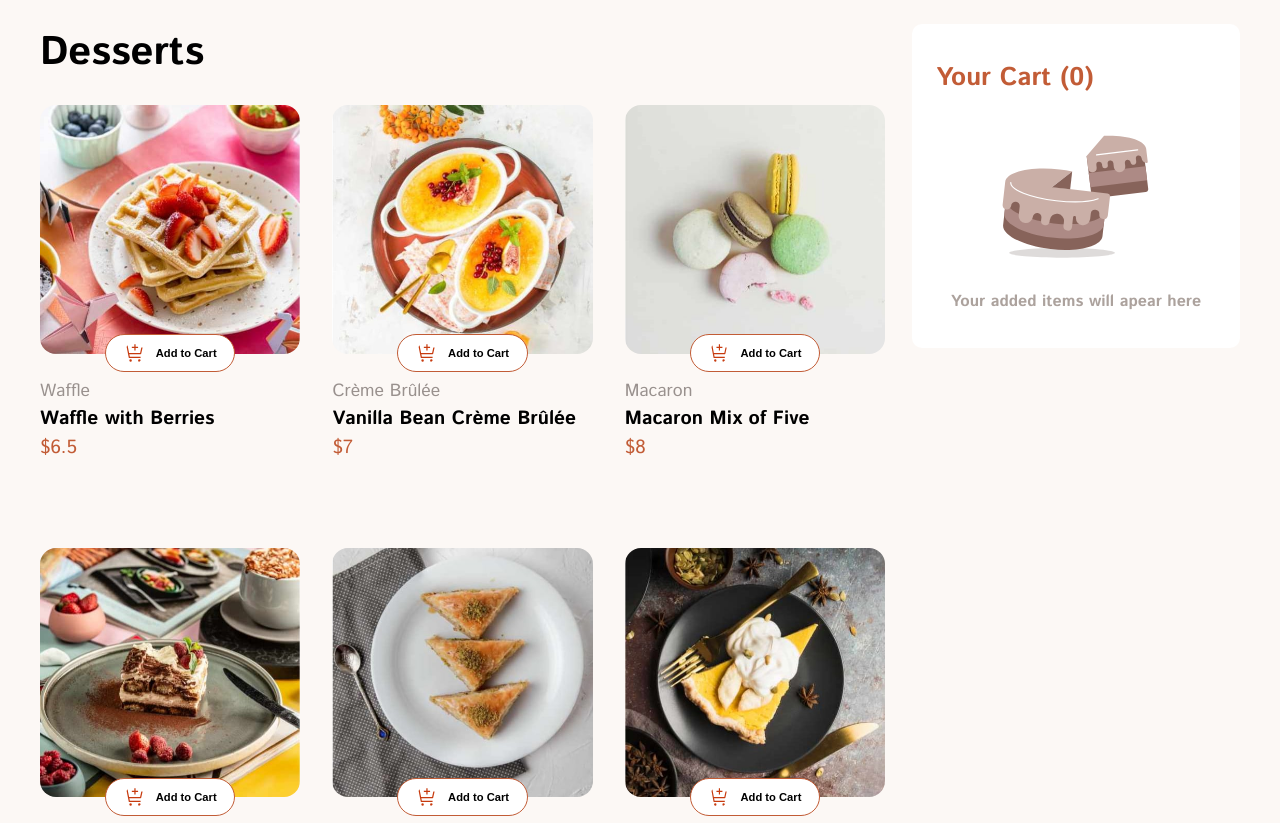
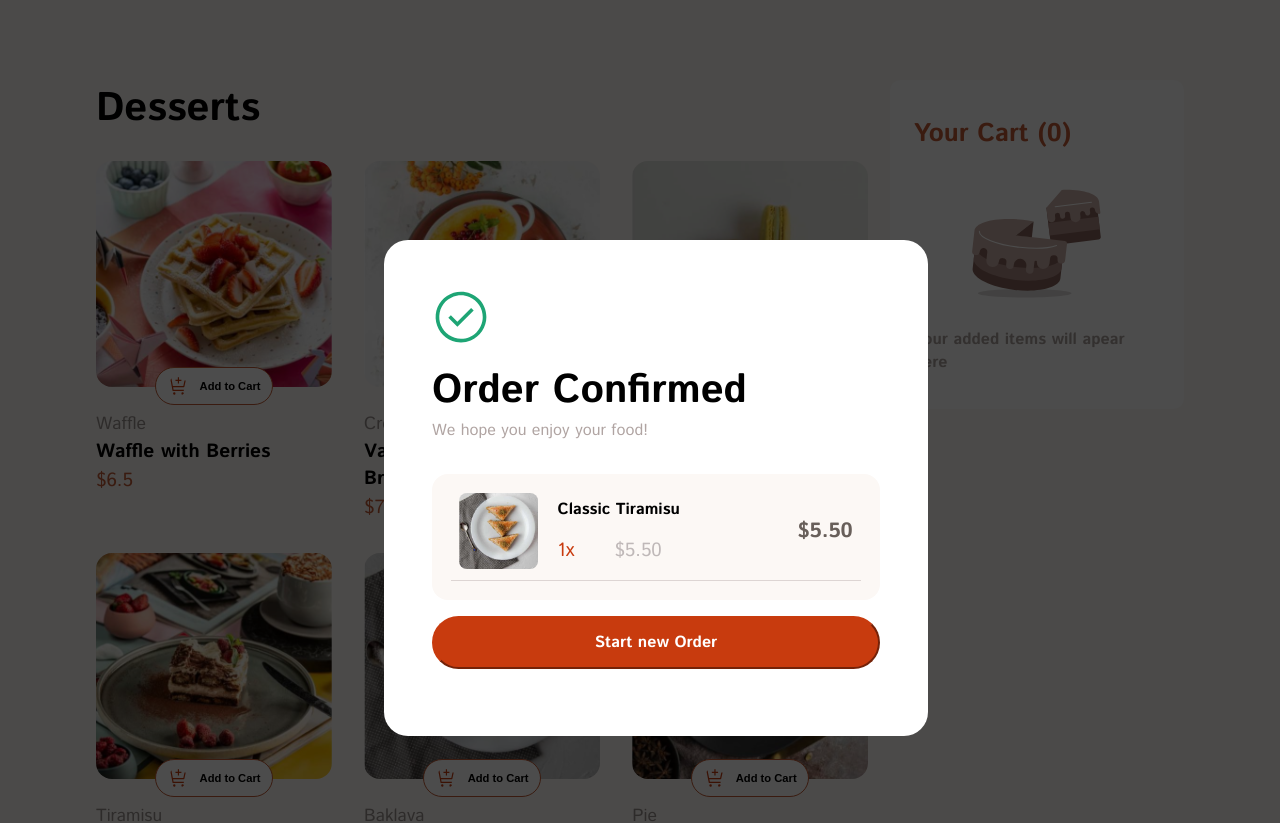
Before and after one commit to Kennedy-was-taken/product-list-with-cart-main, an Angular app: page / in a window 1280 px wide. Shown: the top 823 px of the page. Built offline with nearby package versions, Linux system fonts and the light colour scheme.

Commit message:
confirm design done

```diff
--- a/src/app/app.component.html
+++ b/src/app/app.component.html
@@ -1,3 +1,5 @@
+
+
 
 
 <!-- Container -->
@@ -78,5 +80,48 @@
 
      </section>
 
+</section>
 
-</section>
+<!-- Overlay -->
+<div class="overlay"></div>
+
+<!-- popup -->
+ <section class="popup">
+
+    <!-- logo -->
+    <img src="../assets/images/icon-order-confirmed.svg"/>
+
+    <!-- heading -->
+    <h1 class="something">Order Confirmed</h1>
+
+    <!-- sub text -->
+    <p>We hope you enjoy your food!</p>
+
+    <!-- item container -->
+     <section class="order_container">
+
+        <div class="order_item">
+
+            <img src="../assets/images/image-baklava-desktop.jpg"/>
+
+            <div class="middle_grid">
+
+                <p class="name">Classic Tiramisu</p>
+
+                <div class="properites">
+                    <p class="quantity">1x</p>
+                    <p class="cost">$5.50</p>
+                </div>
+
+            </div>
+
+            <p class="total">$5.50</p>
+
+        </div>
+
+     </section>
+
+    <!-- new order button -->
+    <button type="button" class="btn_new_order">Start new Order</button>
+
+ </section>
--- a/src/app/app.component.scss
+++ b/src/app/app.component.scss
@@ -275,4 +275,131 @@
 
     }
 
+
+
 }
+
+.overlay{
+    display: flex;
+    flex-direction: column;
+    position: absolute;
+    top: 0px;
+    width: 100%;
+    background-color: black;
+    opacity: 0.7;
+    z-index: 5;
+    height: 505dvh;
+
+}
+
+.popup{
+    display: flex;
+    flex-direction: column;
+    column-gap: 1rem;
+    padding: 2.5rem 2.5rem;
+    position:sticky;
+    bottom: 0;
+    height: 88%;
+    border-top-left-radius: 2rem;
+    border-top-right-radius: 2rem;
+    background-color: white;
+    z-index: 6;
+
+    img{
+        width: 15%;
+        margin-bottom: 1rem;
+    }
+
+    .something{
+        @include font_style_SemiBold(2.5rem, 400);
+        margin: 0;
+        margin-bottom: 0;
+    }
+
+    p{
+        @include font_style_Regular(1rem, unset, #b0a4a2);
+        margin: 0;
+        margin-bottom: 2rem;
+    }
+
+    .order_container{
+        display: flex;
+        flex-direction: row;
+        row-gap: 2rem;
+        background-color: #fcf8f5;
+        border-radius: 1rem;
+        padding: 1rem 0.5rem;
+        margin-bottom: 1rem;
+
+        .order_item{
+            display: grid;
+            grid-template-columns: 25% 1fr 25%;
+            border-bottom: 1px solid #b0a4a26b;
+            width: 100%;
+            padding-left: 0.5rem;
+            padding-right: 0.5rem;
+            padding-bottom: 0.7rem;
+            align-items: center;
+
+            img{
+                width: 70%;
+                border-radius: 10%;
+                margin: 0;
+            }
+
+            .middle_grid{
+                display: flex;
+                flex-direction: column;
+                column-gap: 1rem;
+
+                .name{
+                    @include font_style_Bold(0.8rem, 500);
+                    margin: 0;
+                    margin-bottom: 0.5rem;
+                }
+
+                .properites{
+                    display: flex;
+                    flex-direction: row;
+                    row-gap: 1rem;
+
+                    .quantity{
+                        @include font_style_Regular(0.9rem, 400, #c83b0e);
+                        margin: 0;
+                        margin-right: 1.2rem;
+                    }
+
+                    .cost{
+                        @include font_style_Regular(0.9rem, 400);
+                        margin: 0;
+                        color: #bfb8b8;
+                    }
+                }
+
+            }
+
+            .total{
+                @include font_style_Bold(1.1rem, 500, #685f5a);
+                margin: 0;
+                text-align: end;
+            }
+
+        }
+
+    }
+
+    .btn_new_order{
+        width: 100%;
+        height: 3rem;
+        text-align: center;
+        border-radius: 2rem;
+        background-color: #c83b0e;
+        border-color: #c83b0e;
+
+        @include font_style_Bold(1rem, 400, white)
+    }
+
+    .btn_new_order:hover{
+        cursor: pointer;
+    }
+}
--- a/src/app/styles/desktop_revolution.scss
+++ b/src/app/styles/desktop_revolution.scss
@@ -4,6 +4,7 @@
 
     .container{
         display: grid !important;
+        padding: 5em 6em !important;
         grid-template-columns: 70% 1fr !important;
         gap: 2rem !important;
 
@@ -15,6 +16,8 @@
                 gap: 2rem !important;
 
                 .item_container{
+
+                    height: 21.5em !important;
 
                     .item{
 
@@ -123,4 +126,83 @@
             }
         }
     }
+
+
+    .overlay{
+        height: 100em !important;
+    }
+
+
+    .popup{
+        padding: 3rem !important;
+        position: absolute !important;
+        top: 30% !important;
+        left: 30%  !important;
+        height: 50% !important;
+        border-radius: 1.5rem !important;
+        width: 35% !important;
+
+        img{
+            width: 13% !important;
+            margin-bottom: 1rem !important;
+        }
+
+        .something{
+            font-size: 2.5rem !important;
+        }
+
+
+        p{
+            font-size: 1rem !important;
+        }
+
+        .order_container{
+            padding: 1.2rem !important;
+
+            .order_item{
+
+                img{
+                    width: 80% !important;
+                    margin: 0 !important;
+                }
+
+                .middle_grid{
+                    display: flex;
+                    flex-direction: column;
+                    column-gap: 1rem;
+
+                    .name{
+                        font-size: 1rem !important;
+                        margin-bottom: 1rem !important;
+                    }
+
+                    .properites{
+
+                        .quantity{
+                            font-size: 1.2rem !important;
+                            margin-right: 2.5rem !important;
+                        }
+
+                        .cost{
+                            font-size: 1.2rem !important;
+                        }
+                    }
+
+                }
+
+                .total{
+                    font-size: 1.3rem !important;
+                }
+
+            }
+
+        }
+
+        .btn_new_order{
+            @include font_style_Bold(1.3rem, 400, white)
+        }
+
+
+
+    }
 }
--- a/src/app/styles/lg_desktop_revolution.scss
+++ b/src/app/styles/lg_desktop_revolution.scss
@@ -2,4 +2,7 @@
 
 @media(min-width : $lg_desktops){
 
+    .overlay {
+        height: 200% !important;
+      }
 }
--- a/src/app/styles/tablet_revolutions.scss
+++ b/src/app/styles/tablet_revolutions.scss
@@ -117,4 +117,64 @@
             }
         }
     }
+
+    .popup{
+
+        height: 86% !important;
+
+        img{
+            width: 10% !important;
+        }
+
+        .something{
+            font-size: 3.5rem !important;
+        }
+
+        p{
+            font-size: 1.5rem !important;
+        }
+
+        .order_container{
+
+            .order_item{
+
+                img{
+                    width: 50% !important;
+                }
+
+                .middle_grid{
+
+                    .name{
+                        font-size: 1.5rem !important;
+                        margin-bottom: 1rem !important;
+                    }
+
+                    .properites{
+
+                        .quantity{
+                            font-size: 1.5rem !important;
+                            margin-right: 4rem !important;
+                        }
+
+                        .cost{
+                            font-size: 1.5rem !important;
+                        }
+                    }
+
+                }
+
+                .total{
+                    font-size: 1.5rem !important;
+                }
+            }
+        }
+
+        .btn_new_order{
+            height: 3.3rem !important;
+            border-radius: 2rem !important;
+            @include font_style_Bold(1.5rem, 400, white)
+        }
+
+    }
+
 }
```
